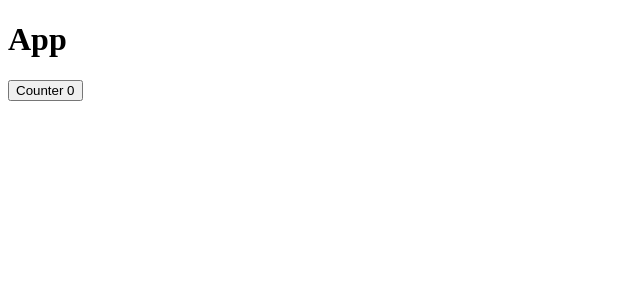
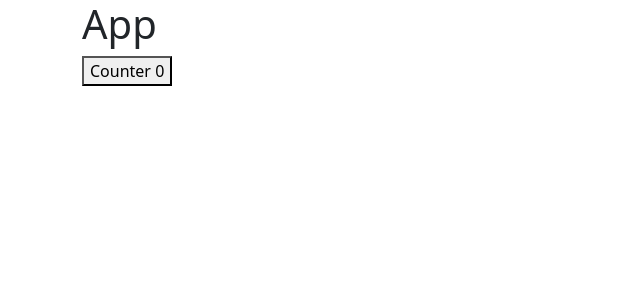
Before and after one commit to rodrigocceo/capacitacion-vuejs, a Vue app: page / in a window 1280 px wide. Shown: the top 300 px of the page, without its empty margins (0-640 px from the left). Built offline with nearby package versions, Linux system fonts and the light colour scheme.

Commit message:
chore(dependencies): :package: install boostrap with npm

```diff
--- a/package.json
+++ b/package.json
@@ -10,6 +10,7 @@
     "format": "prettier --write --experimental-cli src/"
   },
   "dependencies": {
+    "bootstrap": "^5.3.8",
     "vue": "^3.5.42"
   },
   "devDependencies": {
--- a/src/App.vue
+++ b/src/App.vue
@@ -2,6 +2,8 @@
 import ButtonCounter from './components/ButtonCounter.vue'
 </script>
 <template>
-  <h1>App</h1>
-  <ButtonCounter />
+  <div class="container">
+    <h1>App</h1>
+    <ButtonCounter />
+  </div>
 </template>
--- a/src/main.js
+++ b/src/main.js
@@ -1,4 +1,6 @@
 import { createApp } from 'vue'
 import App from './App.vue'
 
+import 'bootstrap/dist/css/bootstrap.min.css'
+
 createApp(App).mount('#app')
```
Also changed, not shown: 1 other file (tests, documents, lock files or other folders).
